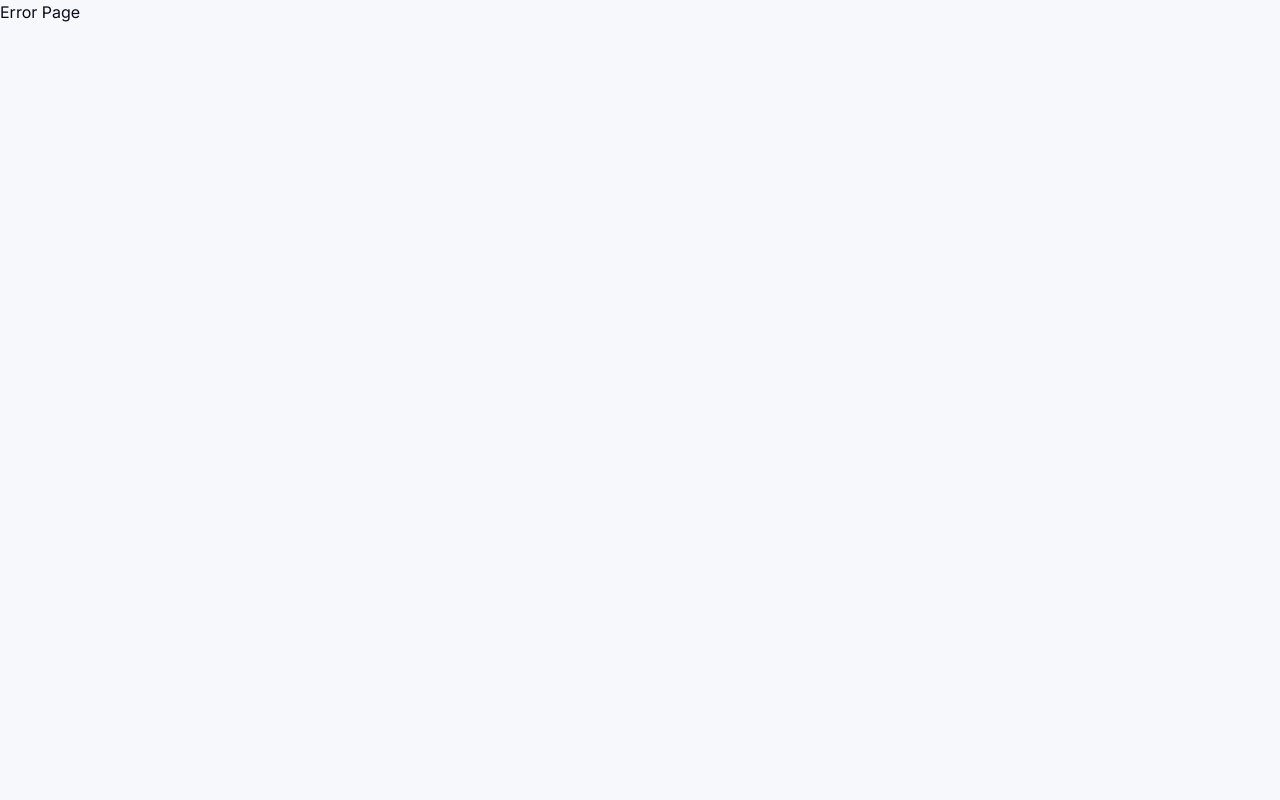
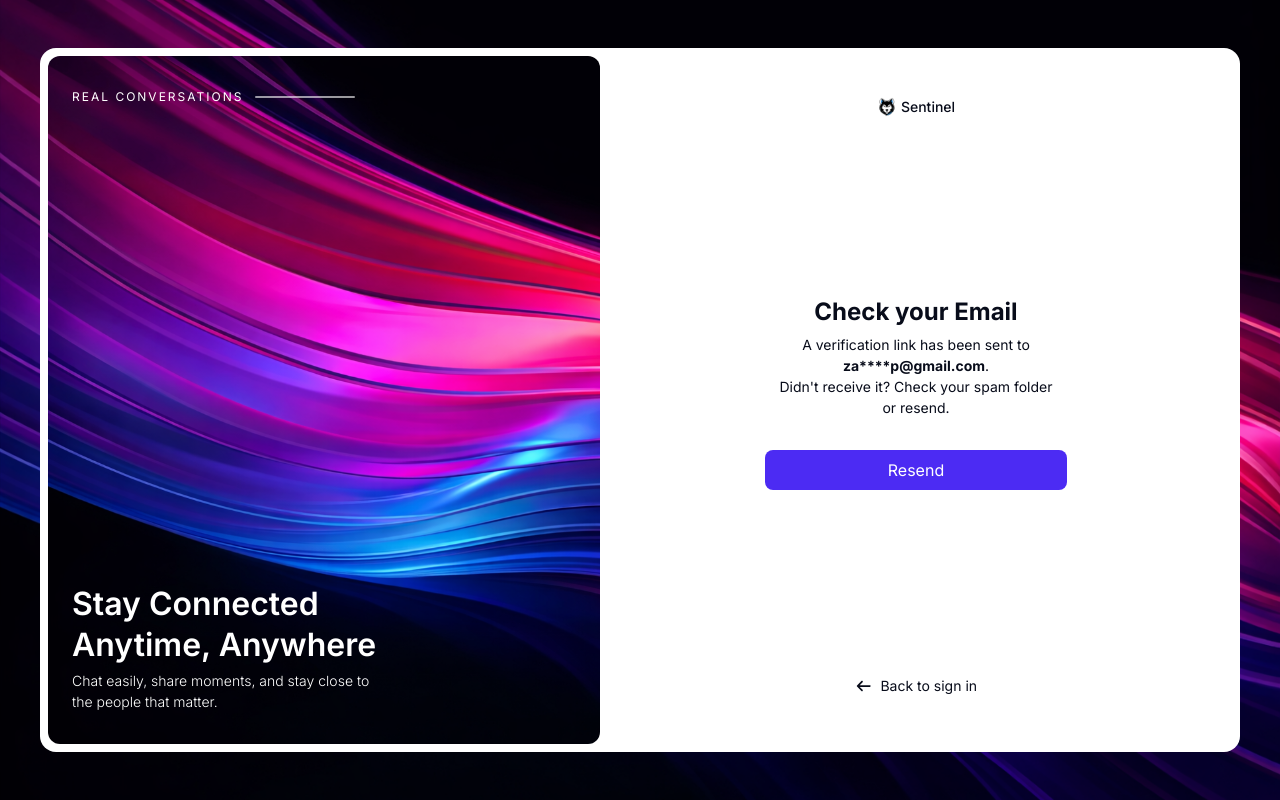
Before and after one commit to zadnap/odin-messaging-app, a React (Vite) app in the folder client/: page /auth/verify-email in a window 1280 px wide. Before the commit this address had no page. Built offline with nearby package versions, Linux system fonts and the light colour scheme.

Commit message:
feat(auth): add VerifyEmailPage

```diff
--- a/client/src/features/auth/auth.routes.jsx
+++ b/client/src/features/auth/auth.routes.jsx
@@ -5,6 +5,7 @@ import {
   ResetPasswordSuccessPage,
   SignInPage,
   SignUpPage,
+  VerifyEmailPage,
 } from './pages';
 import { Navigate } from 'react-router';
 
@@ -37,6 +38,10 @@ export const authRoutes = [
         path: 'reset-password/success',
         element: <ResetPasswordSuccessPage />,
       },
+      {
+        path: 'verify-email',
+        element: <VerifyEmailPage />,
+      },
     ],
   },
 ];
--- /dev/null
+++ b/client/src/features/auth/pages/VerifyEmailPage/VerifyEmaiPage.jsx
@@ -0,0 +1,23 @@
+import { BackLink, Button } from '@/shared/components';
+import { AuthForm } from '../../components';
+
+const VerifyEmailPage = () => {
+  return (
+    <AuthForm
+      title="Check your Email"
+      subtitle={
+        <>
+          A verification link has been sent to{' '}
+          <strong>za****p@gmail.com</strong>.
+          <br />
+          Didn't receive it? Check your spam folder or resend.
+        </>
+      }
+      footer={<BackLink to="/auth/sign-in" text="Back to sign in" />}
+    >
+      <Button variant="accent">Resend</Button>
+    </AuthForm>
+  );
+};
+
+export default VerifyEmailPage;
--- a/client/src/features/auth/pages/index.js
+++ b/client/src/features/auth/pages/index.js
@@ -3,6 +3,7 @@ import ResetPasswordPage from './ResetPasswordPage/ResetPasswordPage';
 import ResetPasswordSuccessPage from './ResetPasswordSuccessPage/ResetPasswordSuccessPage';
 import SignInPage from './SignInPage/SignInPage';
 import SignUpPage from './SignUpPage/SignUpPage';
+import VerifyEmailPage from './VerifyEmailPage/VerifyEmaiPage';
 
 export {
   ForgotPasswordPage,
@@ -10,4 +11,5 @@ export {
   ResetPasswordSuccessPage,
   SignInPage,
   SignUpPage,
+  VerifyEmailPage,
 };
```
